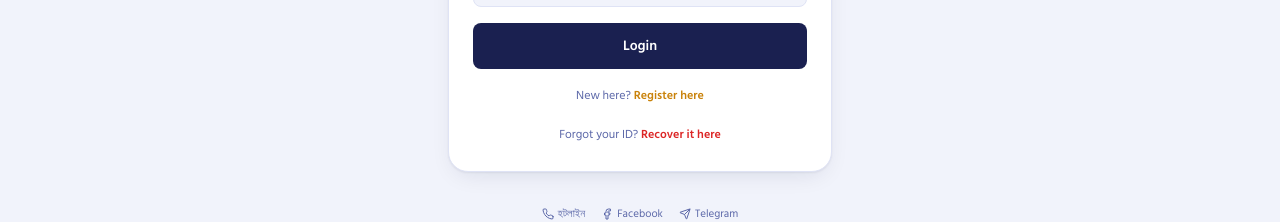
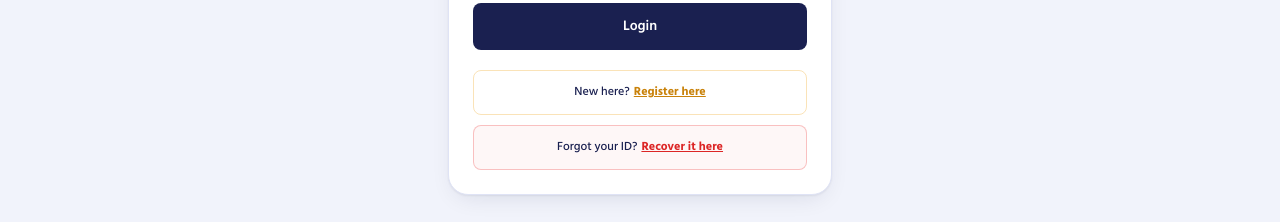
Before and after one commit to dreamersacademia/sust-admission-prep, a Next.js app: page /login in a window 1280 px wide. Shown: the part 481-703 px from the top of the page. Built offline with nearby package versions, Linux system fonts and the light colour scheme; no server answers.

Commit message:
button make

```diff
--- a/app/login/page.jsx
+++ b/app/login/page.jsx
@@ -137,12 +137,23 @@ export default function LoginPage() {
           </button>
         </form>
 
-        <p className="mt-4 text-center text-xs text-ink-400" lang="bn">
-          New here? <a href="/register" className="font-semibold text-marigold-600 dark:text-marigold-400">Register here</a>
-        </p>
-        <p className="mt-4 text-center text-xs text-ink-400" lang="bn">
-          Forgot your ID? <a href="/recover" className="font-semibold text-red-600 dark:text-red-400">Recover it here</a>
-        </p>
+        <div className="mt-5 space-y-2.5">
+          {/* Register Button */}
+          <a
+            href="/register"
+            className="flex w-full items-center justify-center rounded-lg border border-marigold-500/30 bg-marigold-50/60 dark:bg-marigold-500/10 px-4 py-2.5 text-xs font-medium text-ink-800 dark:text-marigold-300 hover:border-marigold-500 transition"
+          >
+            New here? <span className="ml-1 font-bold text-marigold-600 dark:text-marigold-400 underline">Register here</span>
+          </a>
+
+          {/* Recover ID Button */}
+          <a
+            href="/recover"
+            className="flex w-full items-center justify-center rounded-lg border border-red-500/30 bg-red-50/60 dark:bg-red-500/10 px-4 py-2.5 text-xs font-medium text-ink-800 dark:text-red-300 hover:border-red-500 transition"
+          >
+            Forgot your ID? <span className="ml-1 font-bold text-red-600 dark:text-red-400 underline">Recover it here</span>
+          </a>
+        </div>
 
       </motion.div>
 
```
